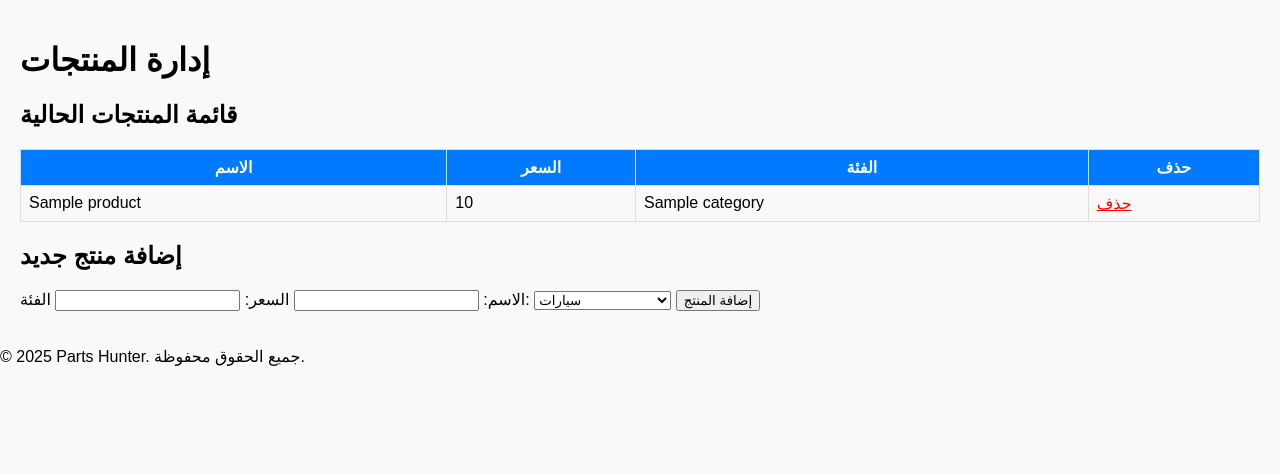
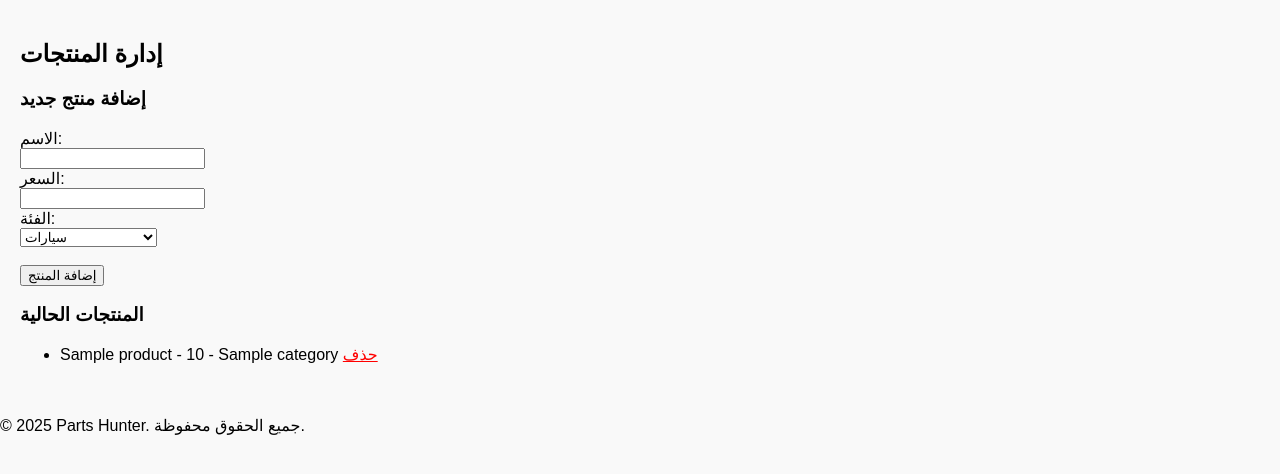
Before and after one commit to Aljaili-Elsmani/Parts-hunter, a Flask app: template app/templates/admin.html in a window 1280 px wide. Shown: the part 39-513 px from the top of the page. Run offline with Flask 3, Linux system fonts and the light colour scheme; the template is opened without the code that fills it: most values are stand-ins (such as "Sample title", 1, 10 or a date in 2020).

Commit message:
Enhance admin page layout and product display

```diff
--- a/app/templates/admin.html
+++ b/app/templates/admin.html
@@ -1,41 +1,37 @@
 {% extends "base.html" %}
 
-{% block title %}إدارة المنتجات{% endblock %}
+{% block title %}إدارة المنتجات - Parts Hunter{% endblock %}
 
 {% block content %}
-<h1>إدارة المنتجات</h1>
+<h2>إدارة المنتجات</h2>
 
-<h2>قائمة المنتجات الحالية</h2>
-<table>
-    <tr>
-        <th>الاسم</th>
-        <th>السعر</th>
-        <th>الفئة</th>
-        <th>حذف</th>
-    </tr>
-    {% for product in products %}
-    <tr>
-        <td>{{ product.name }}</td>
-        <td>{{ product.price }}</td>
-        <td>{{ product.category }}</td>
-        <td><a href="{{ url_for('delete_product', id=product.id) }}" style="color:red;">حذف</a></td>
-    </tr>
-    {% endfor %}
-</table>
-
-<h2>إضافة منتج جديد</h2>
+<h3>إضافة منتج جديد</h3>
 <form method="POST">
-    <label>الاسم:</label>
-    <input type="text" name="name" required>
-    <label>السعر:</label>
-    <input type="text" name="price" required>
-    <label>الفئة:</label>
+  <label>الاسم:</label><br>
+  <input type="text" name="name" required><br>
+  <label>السعر:</label><br>
+  <input type="text" name="price" required><br>
+  <label>الفئة:</label><br>
   <select name="category" required>
     <option value="سيارات">سيارات</option>
     <option value="أدوات كهربائية">أدوات كهربائية</option>
     <option value="معدات تعدين">معدات تعدين</option>
     <option value="معدات طاقة شمسية">معدات طاقة شمسية</option>
-    </select>
+  </select><br><br>
   <button type="submit">إضافة المنتج</button>
 </form>
+
+<h3>المنتجات الحالية</h3>
+{% if products %}
+  <ul>
+    {% for product in products %}
+      <li>
+        {{ product.name }} - {{ product.price }} - {{ product.category }}
+        <a href="{{ url_for('delete_product', id=product.id) }}" style="color:red;">حذف</a>
+      </li>
+    {% endfor %}
+  </ul>
+{% else %}
+  <p>لا توجد منتجات حالياً.</p>
+{% endif %}
 {% endblock %}
```
Lines whose indentation alone changed are shown as unchanged.
